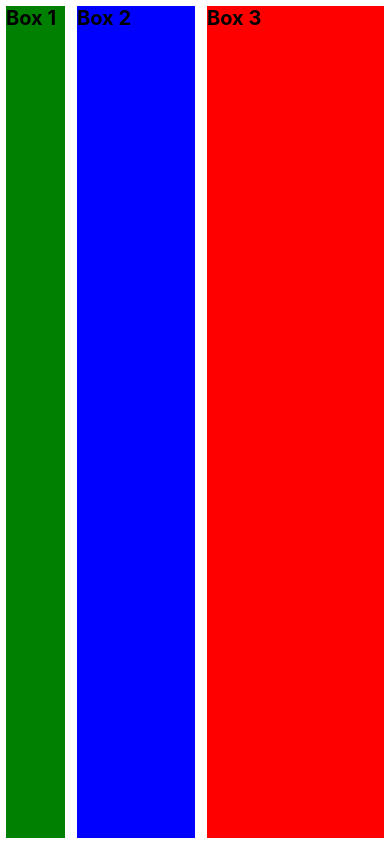
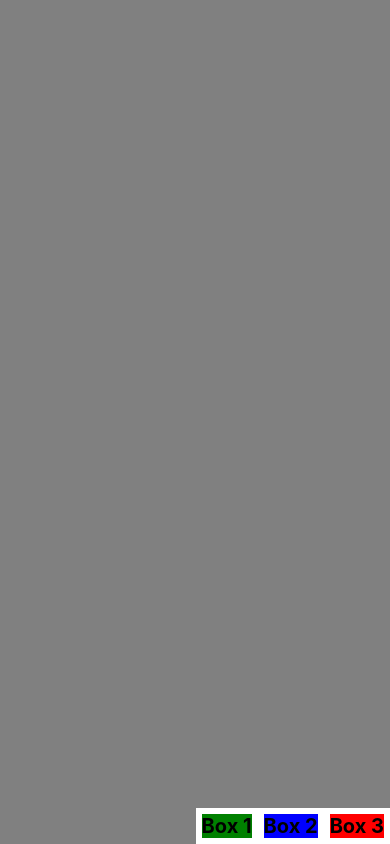
Before and after one commit to Friosn/counter-and-comps, a React Native app: screen / in a window 390 px wide. Built offline with nearby package versions, Linux system fonts and the light colour scheme.

Commit message:
More flex

```diff
--- a/src/screens/FlexScreen.tsx
+++ b/src/screens/FlexScreen.tsx
@@ -22,24 +22,23 @@ const styles = StyleSheet.create({
     backgroundColor: 'grey',
     flex: 1,
     flexDirection: 'row',
+    justifyContent: 'flex-end',
+    alignItems: 'flex-end',
   },
   box1: {
     borderWidth: 6,
     borderColor: 'white',
     backgroundColor: 'green',
-    flex: 1,
   },
   box2: {
     borderWidth: 6,
     borderColor: 'white',
     backgroundColor: 'blue',
-    flex: 2,
   },
   box3: {
     borderWidth: 6,
     borderColor: 'white',
     backgroundColor: 'red',
-    flex: 3,
   },
 
   title: {
```
